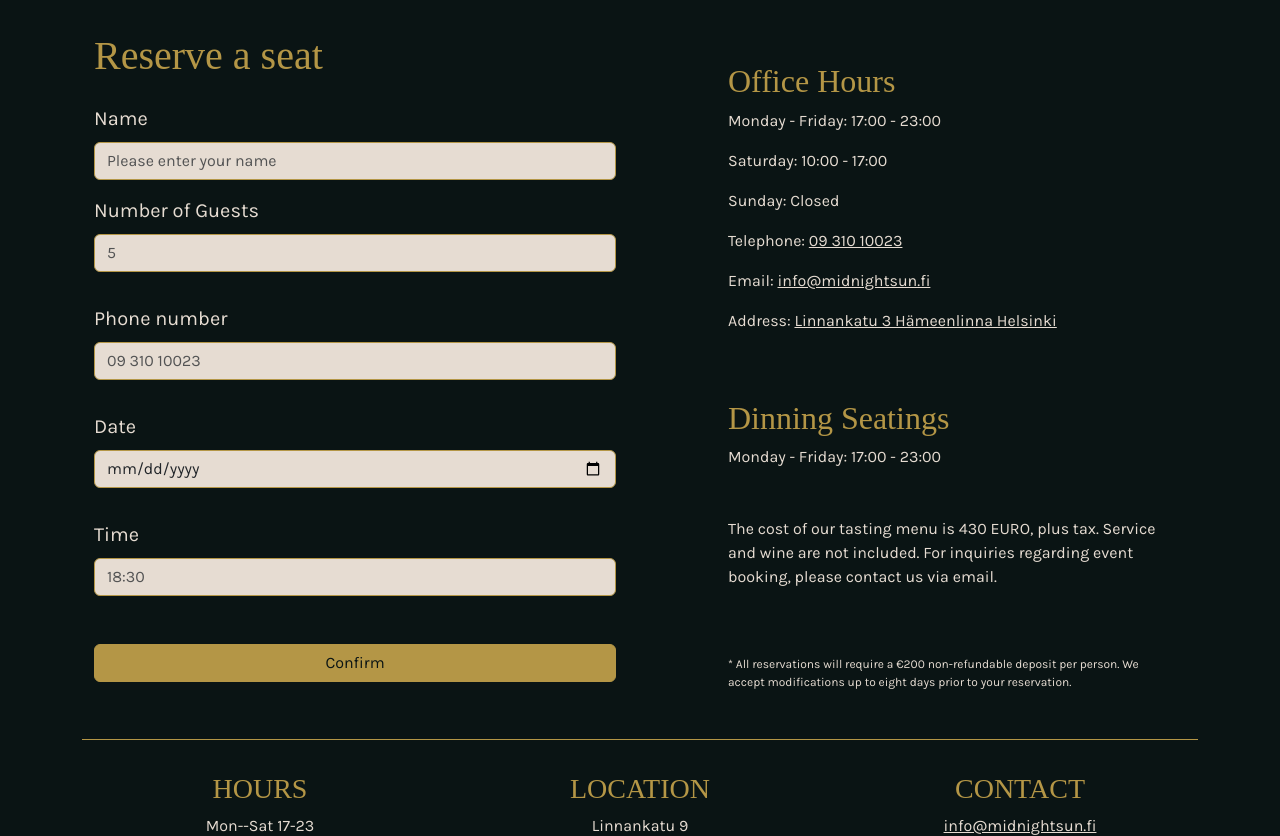
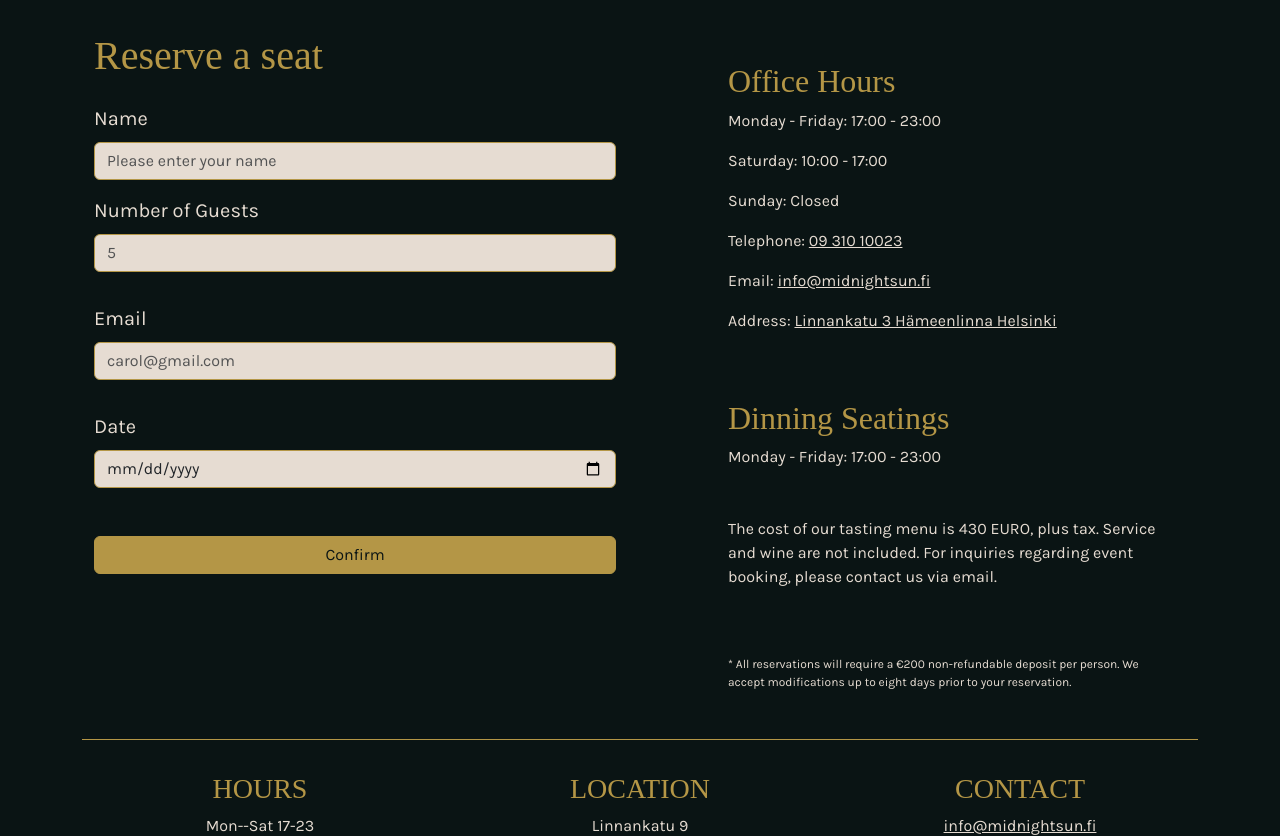
Before and after one commit to DanielF2002/PHP_team18, a PHP site: page /PHP_team18/reservation.php in a window 1280 px wide. Shown: the part 187-1023 px from the top of the page. Run offline with PHP 8.4, Linux system fonts and the light colour scheme; some web fonts are replaced.

Commit message:
table connected with form

```diff
--- a/layout/header.php
+++ b/layout/header.php
@@ -42,7 +42,7 @@
         {
             global $pageCssFilename;
             if (isset($pageCssFilename) || !empty($pageCssFilename)) {
-                echo "<link rel=\"stylesheet\" href=\"css/$pageCssFilename.css\" />";
+                echo "<link rel=\"stylesheet\" href=\"layout/css/$pageCssFilename.css\" />";
             }
         }
 
--- a/reservation.js
+++ b/reservation.js
@@ -1,42 +1,45 @@
 function formValidation(){
     event.preventDefault();
+    console.log("Form submitted");
     var name = document.getElementById('name').value;
     var guestsCount = document.getElementById('guestsCount').value;
-    var date = document.getElementById('date').value;
-    var time = document.getElementById('time').value;
-    var phone = document.getElementById('phoneNumber').value;
+    console.log(typeof guestsCount)
+    var bookingDate = document.getElementById('date').value;
+    var email = document.getElementById('email').value;
     if (name.trim() === "" || /[^a-zA-Z]/.test(name)) {
         alert("Name can't be blank and must contain only letters");
         return false;
-    }else if (!Number.isInteger(guestsCount) || guestsCount < 1) {
+    } else if (!/^[1-9]\d*$/.test(guestsCount)) {
         alert("Guests count must be a positive integer");
         return false;
-    }else if(date.trim() === ""){
-        alert("Date can't be blank");
-        return false;
-    }else if(time.trim() === ""){
-        alert("Time can't be blank");
-        return false;
-    }else if(phone.trim() === "" || !/^\d{10}$/.test(phone)){
-        alert("Phone number can't be blank and must contain 10 digits");
+    }else if(email.trim().split("@").length !== 2){
+        alert("Invalid email address");
         return false;
     }
-    fetch("/reservation", {
+
+    var formData = {
+        name: name,
+        guestsCount: guestsCount,
+        bookingDate: bookingDate,
+        email: email
+    }
+
+    fetch("reservation.php", {
         method: "POST",
         headers: {
             "Content-Type": "application/json",
         },
-        body: JSON.stringify({
-            name: name,
-            guestsCount: guestsCount,
-            date: date,
-            time: time,
-            phone: phone
-        }),
+        body: JSON.stringify(formData)
     })
     .then(response => response.json())
     .then (data => {
-        alert("Reservation successful");
-        window.location.href = "/reservation";
+        if(data.status === "success"){
+        alert(data.message);
+        window.location.href = "reservation.php";}
     })
+    .catch((error) => {
+        console.error('Error:', error);
+    });
 }
+var form = document.getElementById('reservationForm');
+form.addEventListener('submit', formValidation);
--- a/reservation.php
+++ b/reservation.php
@@ -28,32 +28,28 @@
 
 <?php $pageTitle = "Reservation";
 $pageDescription = "Reserve table for your dinner at Midnight Sun Bistro.";
-$pageCssFilename = "layout/css/reservation";
+$pageCssFilename = "reservation";
 include "layout/header.php"; ?>
 
 <main>
     <div class = "container row">
-        <form id="reservationForm" class="col-lg-6 bookform custom-padding" method="post" action="<?php echo htmlspecialchars($_SERVER['PHP_SELF']);?>">
+    <form id="reservationForm" class="col-lg-6 bookform custom-padding" method="post" action="<?php echo htmlspecialchars($_SERVER['PHP_SELF']);?>">
             <h1>Reserve a seat</h1>
             <div>
                 <label for="name" class="form-label fs-5">Name</label>
-                <input type="text" name="nimi" class="form-control" id="name" aria-describedby="nameHelp" placeholder="Please enter your name">
+                <input type="text" name="name" class="form-control" id="name" aria-describedby="nameHelp" placeholder="Please enter your name" required>
             </div>
             <div class="mb-3">
-                <label for="guestNumber" class="form-label fs-5">Number of Guests</label>
-                <input type="number" name="guestsCount" class="form-control" id="guestNumber" placeholder="5">
+                <label for="guestsCount" class="form-label fs-5">Number of Guests</label>
+                <input type="number" name="guestsCount" class="form-control" id="guestsCount" placeholder="5" required>
             </div>
             <div class="mb-3">
-                <label for="phoneNumber" class="form-label fs-5">Phone number</label>
-                <input type="text" name="phoneNumber" class="form-control" id="phoneNumber" placeholder="09 310 10023">
+                <label for="email" class="form-label fs-5">Email</label>
+                <input type="email" name="email" class="form-control" id="email" placeholder="carol@gmail.com" required>
             </div>
             <div class="mb-3">
                 <label for="date" class="form-label fs-5">Date</label>
-                <input type="date" name="bookingDate" class="form-control" id="date" placeholder="21/01/2024">
-            </div>
-            <div class="mb-3">
-                <label for="time" class="form-label fs-5">Time</label>
-                <input type="text" name="arrivalTime" class="form-control" id="time" placeholder="18:30">
+                <input type="date" name="bookingDate" class="form-control" id="date" placeholder="21/01/2024" required>
             </div>
             <div class="d-grid">
                 <button type="submit" id="submitForm" name="submit" class="btn btn-primary d-grid">Confirm</button>
@@ -103,11 +99,11 @@ include "layout/header.php"; ?>
             <h3>CONTACT</h3>
             <p><a href="mailto:info@midnightsun.fi">info@midnightsun.fi</a></p>
             <div id="social-media">
-                <a href="https://www.facebook.com" target="_blank"><img src="images/facebook.png"
+                <a href="https://www.facebook.com" target="_blank"><img src="layout/images/facebook.png"
                         alt="facebook logo" /></a>
-                <a href="https://www.instagram.com/" target="_blank"><img src="images/instagram.png"
+                <a href="https://www.instagram.com/" target="_blank"><img src="layout/images/instagram.png"
                         alt="instagram logo" /></a>
-                <a href="https://www.tiktok.com" target="_blank"><img src="images/tiktok.png"
+                <a href="https://www.tiktok.com" target="_blank"><img src="layout/images/tiktok.png"
                         alt="tiktok logo" /></a>
             </div>
         </div>
```
